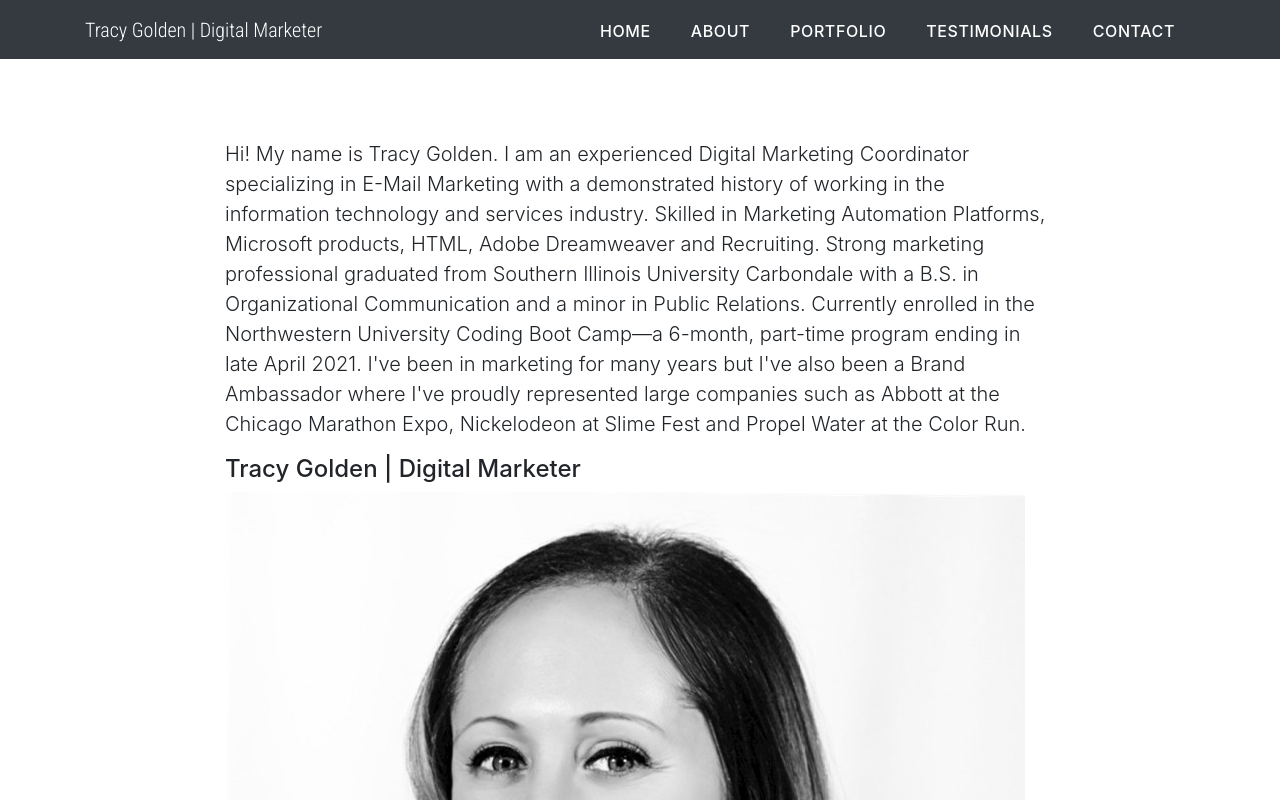
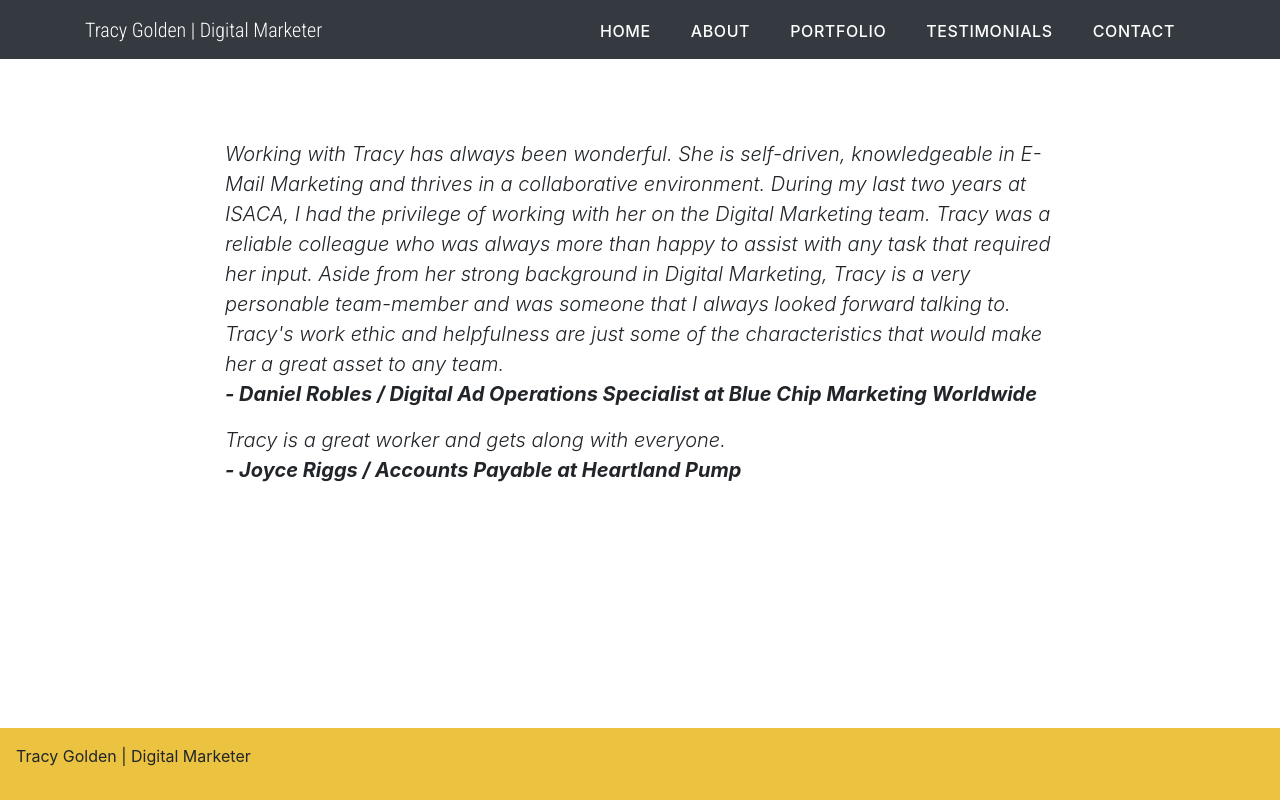
Before and after one commit to tracy80s2003/react-portfolio, a React (Create React App) app: page /testimonials in a window 1280 px wide. Shown: the top 800 px of the page. Built offline with nearby package versions, Linux system fonts and the light colour scheme.

Commit message:
updated footer

```diff
--- a/src/App.css
+++ b/src/App.css
@@ -114,6 +114,11 @@ nav ul li {
   margin-top: 5rem;
   margin-left: 15rem;
   margin-right: 15rem;
+  font-style: italic;
+}
+
+#testimonialName {
+  font-weight: bold;
 }
 
 /*** PORTFOLIO ***/
@@ -123,3 +128,15 @@ nav ul li {
   margin-left: 15rem;
   margin-right: 15rem;
 }
+
+/*** STICKY FOOTER ***/
+
+.footer{
+  margin-top: 1rem;
+  padding: 1rem;
+  background-color: rgb(235, 195, 64);
+  position: fixed;
+  bottom: 0;
+  left: 0;
+  width: 100%;
+}
--- a/src/App.js
+++ b/src/App.js
@@ -22,7 +22,7 @@ function App() {
         <Route path='/testimonials' component={Testimonials} exact />
       </Switch>
     {/* <Home /> */}
-    {/* <Footer /> */}
+    <Footer />
     </Router>
   );
 }
--- a/src/components/Contact.js
+++ b/src/components/Contact.js
@@ -11,12 +11,13 @@ export default class Contact extends Component {
               <p className="lead">
               Feel free to contact me for any work, comments or suggestions below...
               </p>
+              <h5>{resumeData.contactMe}</h5>
             </div>
           </div>
           <div className="row">
             <aside className="eigth columns footer-widgets">
               <div className="widget">
-                <h4>{resumeData.name}
+                <h4>
                 </h4>
               </div>
             </aside>
--- a/src/components/Footer.js
+++ b/src/components/Footer.js
@@ -1,30 +1,9 @@
-// import React, { Component } from 'react';
+import React from "react";
 
-// export default class Footer extends Component {
-//   render() {
-//     let resumeData = this.props.resumeData;
-//     return (
-//       <footer>
-//       <div className="row">
-//         <div className="twelve columns">
-//           <ul className="social-links">
-//             {
-//               resumeData.socialLinks && resumeData.socialLinks.map((item)=>{
-//                 return(
-//                   <li>
-//                     <a href={item.url}>
-//                     <i className={item.className} />
-//                     </a>
-//                   </li>
-//                 )
-//               })
-//             }
-//           </ul>
+const Footer = () => (
+  <div className="footer">
+    <p>Tracy Golden | Digital Marketer</p>
+  </div>
+);
 
-//         </div>
-//         <div id="go-top"><a className="smoothscroll" title="Back to Top" href="#home"><i className="icon-up-open" /></a></div>
-//       </div>
-//     </footer>
-//     );
-//   }
-// }
+export default Footer;
--- a/src/components/Testimonials.js
+++ b/src/components/Testimonials.js
@@ -1,6 +1,5 @@
 import React, { Component } from 'react';
 import resumeData from './resumeData.json';
-import headshot from '../Images/headshot.jpeg';
 
 export default class Testimonials extends Component {
   render() {
@@ -10,18 +9,17 @@ export default class Testimonials extends Component {
           <div className="row section-head">
             <div className="ten columns">
               <p className="lead">
-              {resumeData.aboutme}
+              {resumeData.testimonials1} <p id="testimonialName">- Daniel Robles / Digital Ad Operations Specialist at Blue Chip Marketing Worldwide</p>
+              </p>
+              <p className="lead">
+              {resumeData.testimonials2} <p id="testimonialName">- Joyce Riggs / Accounts Payable at Heartland Pump</p>
               </p>
             </div>
           </div>
           <div className="row">
             <aside className="eigth columns footer-widgets">
               <div className="widget">
-                <h4>
-                    {resumeData.name} | {resumeData.role}
-                </h4>
 
-                <img src={headshot} alt='Tracy Golden'></img>
               </div>
             </aside>
           </div>
--- a/src/components/resumeData.json
+++ b/src/components/resumeData.json
@@ -81,16 +81,8 @@
       "imgurl": "public/images/budget-tracker.gif"
     }
   ],
-  "testimonials": [
-    {
-      "description": "Working with Tracy has always been wonderful. She is self-driven, knowledgeable in E-Mail Marketing and thrives in a collaborative environment. During my last two years at ISACA, I had the privilege of working with her on the Digital Marketing team. Tracy was a reliable colleague who was always more than happy to assist with any task that required her input. Aside from her strong background in Digital Marketing, Tracy is a very personable team-member and was someone that I always looked forward talking to. Tracy's work ethic and helpfulness are just some of the characteristics that would make her a great asset to any team",
-      "name": "Daniel Robles - Digital Ad Operations Specialist at Blue Chip Marketing Worldwide"
-    },
-    {
-      "description": "Tracy is a great worker and gets along with everyone.",
-      "name": "Joyce Riggs - A/P at Heartland Pump"
-    }
-  ],
+  "testimonials1": "Working with Tracy has always been wonderful. She is self-driven, knowledgeable in E-Mail Marketing and thrives in a collaborative environment. During my last two years at ISACA, I had the privilege of working with her on the Digital Marketing team. Tracy was a reliable colleague who was always more than happy to assist with any task that required her input. Aside from her strong background in Digital Marketing, Tracy is a very personable team-member and was someone that I always looked forward talking to. Tracy's work ethic and helpfulness are just some of the characteristics that would make her a great asset to any team.",
+  "testimonials2": "Tracy is a great worker and gets along with everyone.",
   "contactMe": [
     {
       "name": "Tracy Golden",
```
Also changed, not shown: 1 other file (tests, documents, lock files or other folders).
